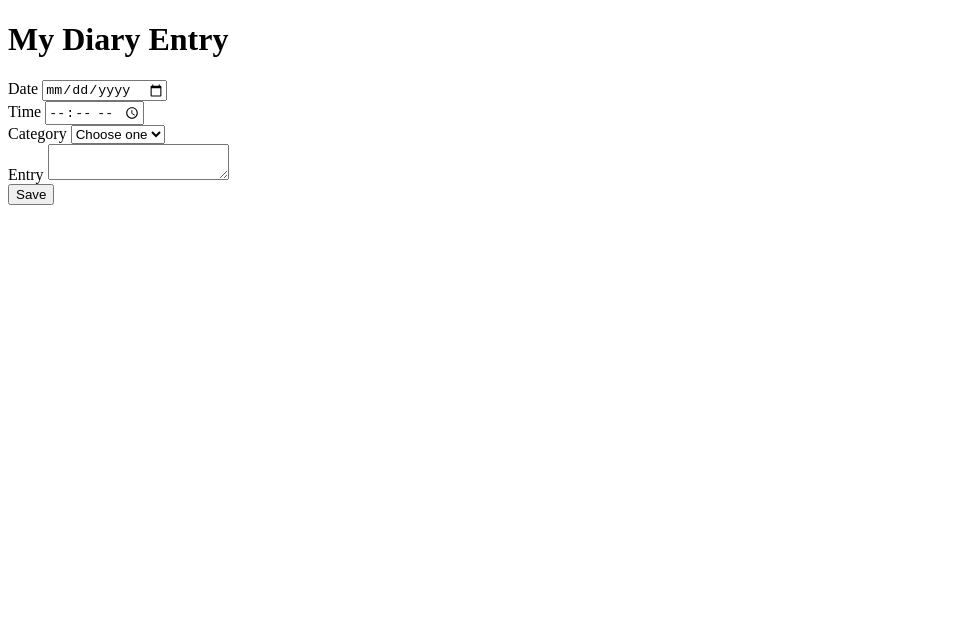
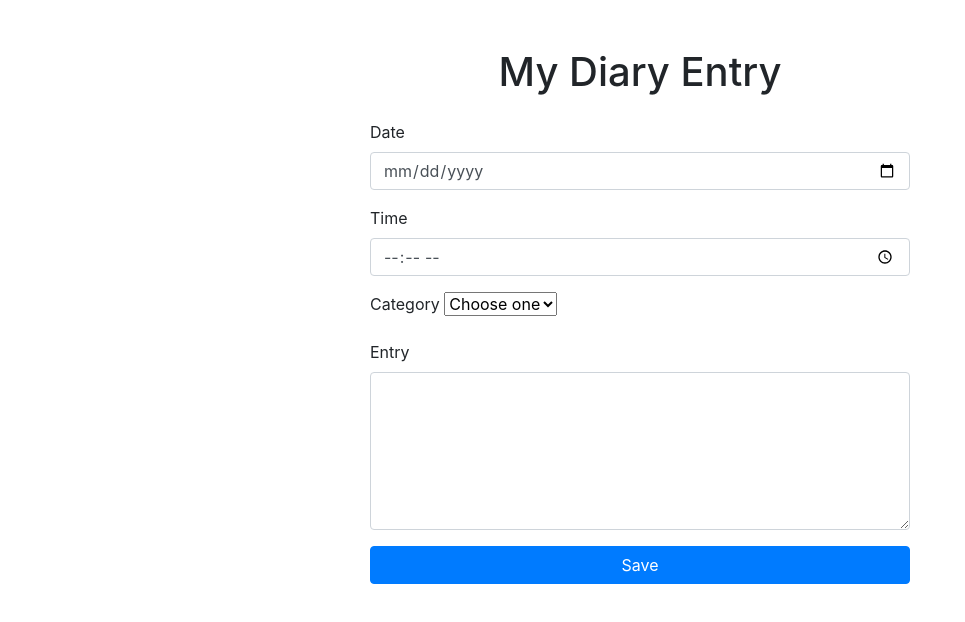
Before and after one commit to 0BluSky0/Bridget-Jones-Diary, a plain HTML site: page client/index.html in a window 1280 px wide. Shown: the whole page, without its empty margins (0-965 px from the left). Drawn offline with nearby package versions, Linux system fonts and the light colour scheme.

Commit message:
Added bootstrap to html

```diff
--- a/client/index.html
+++ b/client/index.html
@@ -4,26 +4,28 @@
     <meta charset="UTF-8">
     <meta name="viewport" content="width=device-width, initial-scale=1.0">
     <title>Bridget Jones Diary</title>
+    <link rel="stylesheet" href="https://cdn.jsdelivr.net/npm/bootstrap@4.4.1/dist/css/bootstrap.min.css" integrity="sha384-Vkoo8x4CGsO3+Hhxv8T/Q5PaXtkKtu6ug5TOeNV6gBiFeWPGFN9MuhOf23Q9Ifjh" crossorigin="anonymous">
     <script src="index.js" defer></script>
 </head>
 <body>
-    <div class="container">
-        <h1>My Diary Entry</h1>
-
+    <div class="container mt-5">
+      <div class="row justify-content-center">
+        <div class="col-md-6">
+          <h1 class="mb-4 text-center">My Diary Entry</h1>
           <form id="entryForm">
-            <div class="form-date">
-                <label for="date">Date</label>
-                <input type="date" id="date" required>
+            <div class="mb-3">
+              <label for="date" class="form-label">Date</label>
+              <input type="date" id="date" class="form-control" required>
             </div>
 
-            <div class="form-time">
-                <label for="time">Time</label>
-                <input type="time" id="time">
+            <div class="mb-3">
+              <label for="time" class="form-label">Time</label>
+              <input type="time" id="time" class="form-control">
             </div>
 
-            <div class="form-category">
-                <label for="category">Category</label>
-                <select id="category">
+            <div class="mb-3">
+              <label for="category" class="form-label">Category</label>
+              <select id="category" class="form-select">
                 <option value="">Choose one</option>
                 <option value="Daily Life">Daily Life</option>
                 <option value="Dreams">Dreams</option>
@@ -31,16 +33,18 @@
               </select>
             </div>
 
-            <div class="form-entry">
-                <label for="text">Entry</label>
-                <textarea id="text" required></textarea>
+            <div class="mb-3">
+              <label for="text" class="form-label">Entry</label>
+              <textarea id="text" class="form-control" rows="6" required></textarea>
             </div>
 
-            <button type="submit">Save</button>
+            <button type="submit" class="btn btn-primary w-100">Save</button>
           </form>
-        <p id="successMsg"></p>
-        <p id="errorMsg"></p>
+
+          <div id="successMsg" class="alert alert-success mt-3" role="alert" style="display: none;"></div>
+          <div id="errorMsg" class="alert alert-danger mt-3" role="alert" style="display: none;"></div>
         </div>
-
+      </div>
+    </div>
   </body>
 </html>
```
Lines whose indentation alone changed are shown as unchanged.
